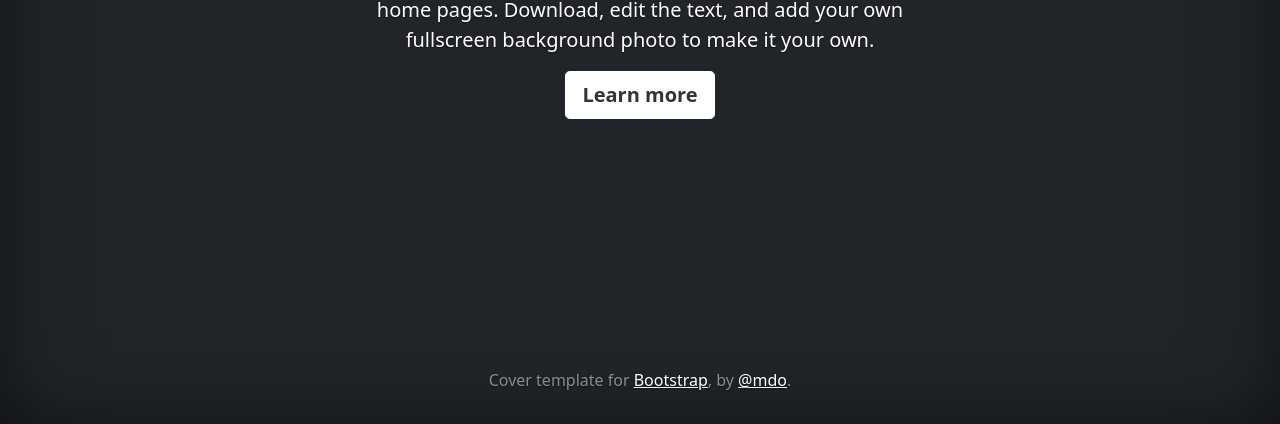
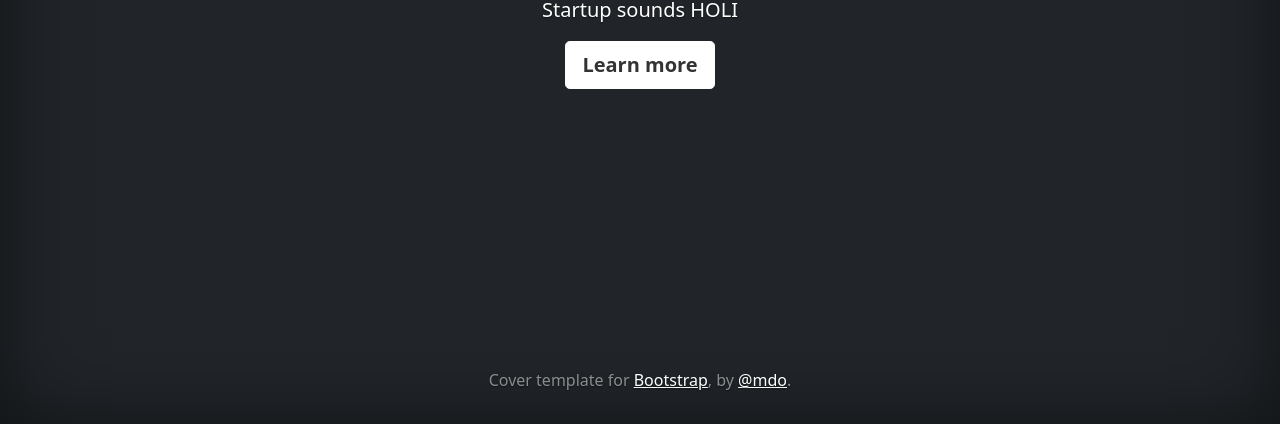
Before and after one commit to vrfigueredo/git-work-prueba, a plain HTML site: page index.html in a window 1280 px wide. Shown: the part 376-800 px from the top of the page. Drawn offline with Linux system fonts and the light colour scheme.

Commit message:
cambios en index

```diff
--- a/index.html
+++ b/index.html
@@ -51,7 +51,7 @@
 
   <main class="px-3">
     <h1>Cover your page.</h1>
-    <p class="lead">Cover is a one-page template for building simple and beautiful home pages. Download, edit the text, and add your own fullscreen background photo to make it your own.</p>
+    <p class="lead">Startup sounds HOLI </p>
     <p class="lead">
       <a href="#" class="btn btn-lg btn-secondary fw-bold border-white bg-white">Learn more</a>
     </p>
```
